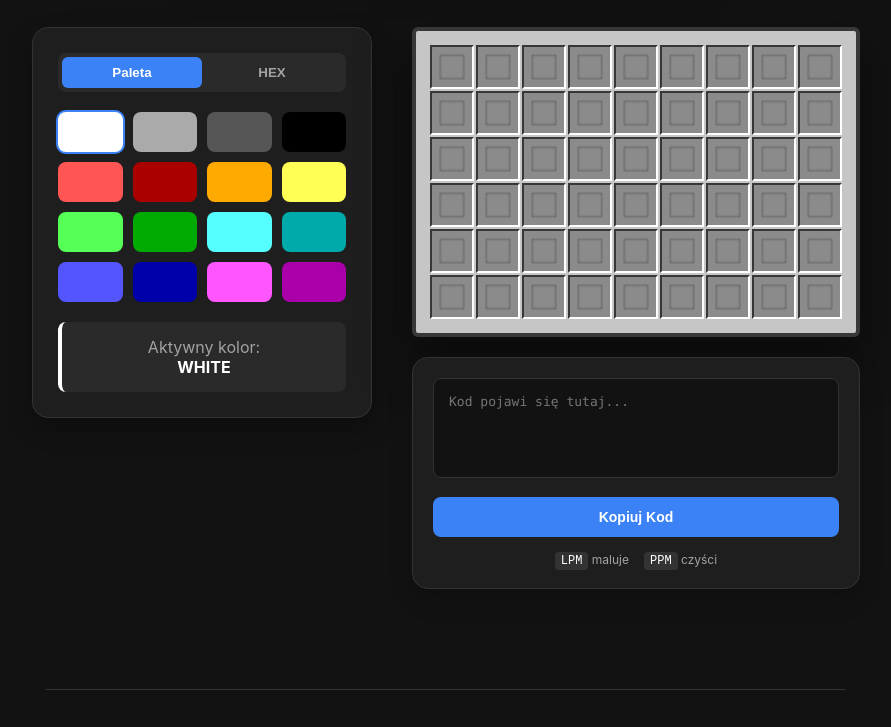
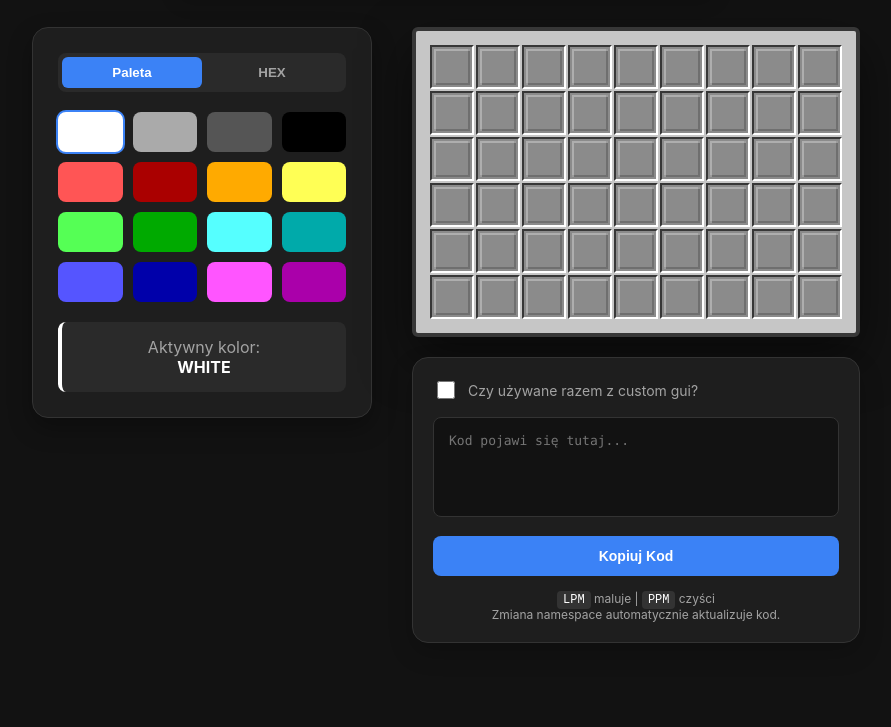
Before and after one commit to 00sense/gui-generator, a plain HTML site: page index.html in a window 1280 px wide. Shown: the part 181-908 px from the top of the page, without its empty margins (194-1085 px from the left). Drawn offline with nearby package versions, Linux system fonts and the light colour scheme.

Commit message:
Update index.html

```diff
--- a/index.html
+++ b/index.html
@@ -3,7 +3,7 @@
 <head>
     <meta charset="UTF-8">
     <meta name="viewport" content="width=device-width, initial-scale=1.0">
-    <title>GUI Generator</title>
+    <title>GUI Generator - v8 (Custom GUI Checkbox)</title>
     <script src="https://cdnjs.cloudflare.com/ajax/libs/jszip/3.10.1/jszip.min.js"></script>
     <style>
         :root {
@@ -133,19 +133,58 @@
         .workspace-panel { display: flex; flex-direction: column; gap: 20px; align-items: center; }
         .chest-frame { background-color: #c6c6c6; padding: 14px; border: 4px solid #373737; border-radius: 6px; box-shadow: 0 20px 50px rgba(0,0,0,0.5); }
         .grid { display: grid; grid-template-columns: repeat(9, 44px); grid-template-rows: repeat(6, 44px); gap: 2px; }
-        .slot { width: 44px; height: 44px; background-color: var(--slot-bg); border-top: 2px solid var(--slot-shadow-dark); border-left: 2px solid var(--slot-shadow-dark); border-bottom: 2px solid var(--slot-shadow-light); border-right: 2px solid var(--slot-shadow-light); cursor: pointer; display: flex; justify-content: center; align-items: center; }
+
+        .slot {
+            width: 44px; height: 44px;
+            background-color: var(--slot-bg);
+            /* Inset look for the slot itself */
+            border-top: 2px solid var(--slot-shadow-dark);
+            border-left: 2px solid var(--slot-shadow-dark);
+            border-bottom: 2px solid var(--slot-shadow-light);
+            border-right: 2px solid var(--slot-shadow-light);
+            cursor: pointer;
+            display: flex; justify-content: center; align-items: center;
+        }
         .slot:hover { background-color: #9d9d9d; }
-        .slot-content { width: 26px; height: 26px; border-radius: 2px; box-shadow: inset 0 0 3px rgba(0,0,0,0.4); border: 1px solid rgba(0,0,0,0.1); }
+
+        /* NOWY WYGLĄD KOLOROWANEGO POLA */
+        .slot-content {
+            width: 36px; /* Zwiększone z 26px */
+            height: 36px;
+            /* Efekt 3D jak na blokach w MC */
+            box-shadow: inset 2px 2px 0 rgba(255,255,255,0.3), inset -2px -2px 0 rgba(0,0,0,0.2);
+            transition: background 0.1s;
+        }
 
         /* --- OUTPUT --- */
         .output-box { width: 100%; max-width: 450px; background: var(--card-bg); padding: 20px; border-radius: 16px; border: 1px solid var(--border-color); box-shadow: 0 10px 25px rgba(0,0,0,0.2); }
-        textarea { width: 100%; height: 100px; background: #121212; color: #b8b8b8; border: 1px solid var(--border-color); padding: 15px; font-family: 'Consolas', monospace; font-size: 13px; border-radius: 8px; resize: none; margin-bottom: 15px; cursor: pointer; transition: 0.2s; }
+
+        /* Checkbox styling */
+        .checkbox-wrapper {
+            display: flex;
+            align-items: center;
+            gap: 10px;
+            margin-bottom: 15px;
+            color: var(--text-dim);
+            font-size: 14px;
+            cursor: pointer;
+            user-select: none;
+        }
+        .checkbox-wrapper input {
+            width: 18px;
+            height: 18px;
+            accent-color: var(--accent-color);
+            cursor: pointer;
+        }
+        .checkbox-wrapper label { cursor: pointer; }
+
+        textarea { width: 100%; height: 100px; background: #121212; color: #4ade80; border: 1px solid var(--border-color); padding: 15px; font-family: 'Consolas', monospace; font-size: 13px; border-radius: 8px; resize: none; margin-bottom: 15px; cursor: pointer; transition: 0.2s; }
         textarea:hover { border-color: #555; background: #181818; }
 
         .btn-copy {
             background-color: var(--accent-color);
             color: white;
-            width: 100%; /* Full width now */
+            width: 100%;
             padding: 12px;
             border: none;
             border-radius: 8px;
@@ -159,7 +198,7 @@
         }
         .btn-copy:hover { background-color: var(--accent-hover); transform: translateY(-2px); }
 
-        .instructions { margin-top: 15px; font-size: 12px; color: var(--text-dim); text-align: center; display: flex; gap: 15px; align-items: center; justify-content: center; }
+        .instructions { margin-top: 15px; font-size: 12px; color: var(--text-dim); text-align: center; }
         .key { background: #333; padding: 2px 6px; border-radius: 4px; color: white; font-family: monospace; }
 
         /* --- FILE LIST SECTION --- */
@@ -223,17 +262,8 @@
             transition: background 0.2s;
             border: 1px solid transparent;
         }
-
-        .file-item:hover {
-            background: #2a2a2a;
-            border-color: #333;
-        }
-
-        .file-name {
-            font-family: 'Consolas', monospace;
-            color: var(--text-main);
-            font-size: 15px;
-        }
+        .file-item:hover { background: #2a2a2a; border-color: #333; }
+        .file-name { font-family: 'Consolas', monospace; color: var(--text-main); font-size: 15px; }
 
         .btn-download-single {
             background: #333;
@@ -245,10 +275,7 @@
             cursor: pointer;
             transition: 0.2s;
         }
-
-        .btn-download-single:hover {
-            background: var(--success-color);
-        }
+        .btn-download-single:hover { background: var(--success-color); }
 
         /* --- TOAST --- */
         .toast {
@@ -265,7 +292,7 @@
 </head>
 <body>
 
-    <h1>Generator GUI <span style="font-size: 0.5em; opacity: 0.5; font-weight: 400;">v7.0</span></h1>
+    <h1>Generator GUI <span style="font-size: 0.5em; opacity: 0.5; font-weight: 400;">v8.0</span></h1>
 
     <div class="config-bar">
         <span class="config-label">ResourcePack Namespace:</span>
@@ -305,6 +332,11 @@
             </div>
 
             <div class="output-box">
+                <div class="checkbox-wrapper">
+                    <input type="checkbox" id="custom-gui-toggle" onchange="generateCommand()">
+                    <label for="custom-gui-toggle">Czy używane razem z custom gui?</label>
+                </div>
+
                 <textarea id="output" readonly placeholder="Kod pojawi się tutaj..." onclick="copyToClipboard(this.value)" title="Kliknij, aby skopiować"></textarea>
 
                 <button class="btn btn-copy" onclick="manualCopy()">
@@ -312,13 +344,8 @@
                 </button>
 
                 <div class="instructions">
-                    <div>
-                        <span class="key">LPM</span> maluje
-                    </div>
-
-                    <div>
-                        <span class="key">PPM</span> czyści
-                    </div>
+                    <span class="key">LPM</span> maluje | <span class="key">PPM</span> czyści <br>
+                    Zmiana namespace automatycznie aktualizuje kod.
                 </div>
             </div>
         </div>
@@ -335,8 +362,7 @@
             </button>
         </div>
 
-        <div class="file-list" id="file-list">
-            </div>
+        <div class="file-list" id="file-list"></div>
     </div>
 
     <div id="toast" class="toast">Skopiowano do schowka!</div>
@@ -375,7 +401,6 @@
             { name: "dark_purple", hex: "#AA00AA" }
         ];
 
-        // --- STATE ---
         let currentNamespace = "gencash";
         let currentSelection = { type: 'standard', value: 'white', css: '#FFFFFF' };
         let gridData = Array(6).fill().map(() => Array(9).fill(null));
@@ -390,7 +415,6 @@
         // --- NAMESPACE LOGIC ---
         function updateNamespace() {
             const val = document.getElementById('namespace-input').value.trim();
-            // Allow typing, update state if not empty (or allow empty temporarily)
             currentNamespace = val || "gencash";
             generateCommand();
             renderFileList();
@@ -491,6 +515,10 @@
             let globalCursorPos = 0;
             let lastRow = -1;
 
+            // Check Custom GUI Toggle
+            const isCustomGui = document.getElementById('custom-gui-toggle').checked;
+            const prefix = isCustomGui ? '㋓' : '';
+
             for (let r = 0; r < 6; r++) {
                 let rowHasItems = gridData[r].some(col => col !== null);
                 if (rowHasItems) {
@@ -515,7 +543,7 @@
             }
 
             const output = document.getElementById('output');
-            output.value = result;
+            output.value = "/dajskrzynke " + prefix + result;
         }
 
         // --- FILE GENERATION HELPERS ---
@@ -540,18 +568,14 @@
             };
         }
 
-        // --- RENDER FILE LIST ---
         function renderFileList() {
             const list = document.getElementById('file-list');
             list.innerHTML = '';
-
             ROW_DATA.forEach(row => {
                 const fileName = `row_${row.id}.json`;
                 const content = JSON.stringify(createJsonContent(row.id, row.ascent), null, 4);
-
                 const item = document.createElement('div');
                 item.className = 'file-item';
-
                 item.innerHTML = `
                     <span class="file-name">${fileName}</span>
                     <button class="btn-download-single" id="btn-dl-${row.id}">
@@ -559,13 +583,10 @@
                     </button>
                 `;
                 list.appendChild(item);
-
-                // Add event listener programmatically
                 document.getElementById(`btn-dl-${row.id}`).onclick = () => downloadSingleFile(fileName, content);
             });
         }
 
-        // --- DOWNLOAD SINGLE ---
         function downloadSingleFile(filename, content) {
             const element = document.createElement('a');
             element.setAttribute('href', 'data:text/plain;charset=utf-8,' + encodeURIComponent(content));
@@ -576,20 +597,17 @@
             document.body.removeChild(element);
         }
 
-        // --- DOWNLOAD ALL (ZIP) ---
         function downloadAllFiles() {
             if (typeof JSZip === 'undefined') {
                 alert("Błąd: Biblioteka JSZip nie załadowała się.");
                 return;
             }
-
             const zip = new JSZip();
             ROW_DATA.forEach(row => {
                 const fileName = `row_${row.id}.json`;
                 const content = JSON.stringify(createJsonContent(row.id, row.ascent), null, 4);
                 zip.file(fileName, content);
             });
-
             zip.generateAsync({type:"blob"}).then(function(content) {
                 const link = document.createElement("a");
                 link.href = URL.createObjectURL(content);
```
